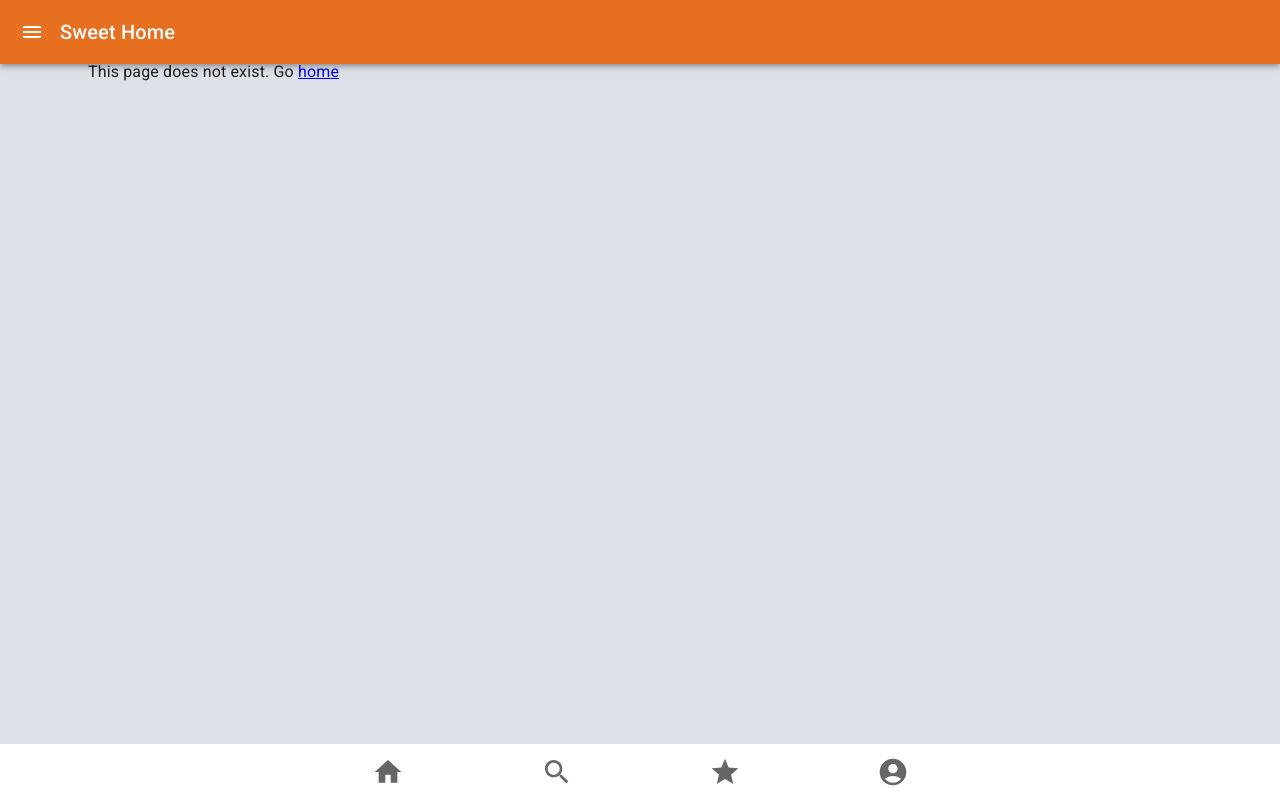
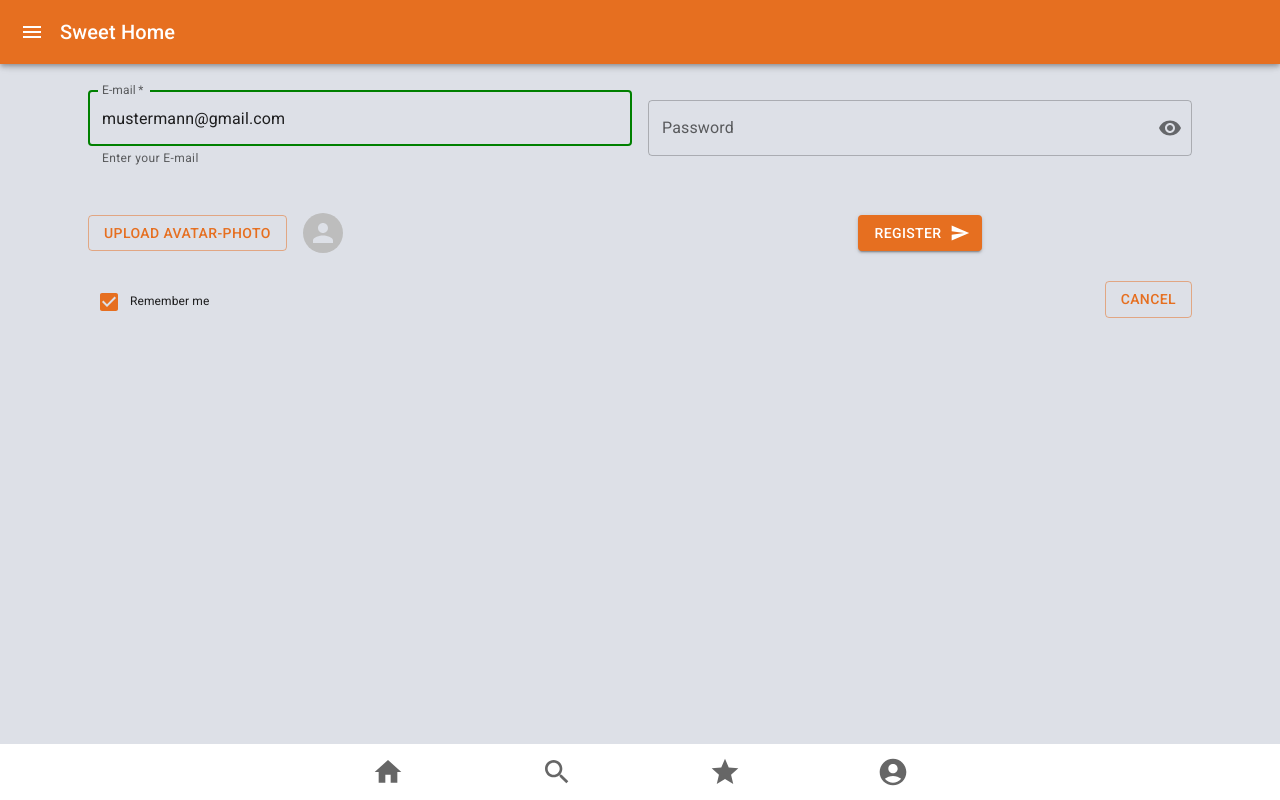
Before and after one commit to VGorianska/SweetHome, a React (Vite) app in the folder client/: page /registration in a window 1280 px wide. Built offline with nearby package versions, Linux system fonts and the light colour scheme.

Commit message:
created Registration Page

```diff
--- a/client/src/components/Login.jsx
+++ b/client/src/components/Login.jsx
@@ -13,7 +13,7 @@ import Button from '@mui/material/Button';
 import { Typography } from '@mui/material';
 import Stack from '@mui/material/Stack';
 import Checkbox from '@mui/material/Checkbox';
-
+import { useNavigate } from "react-router-dom";
 
 
 const ValidationTextField = styled(TextField)({
@@ -32,6 +32,9 @@ const ValidationTextField = styled(TextField)({
 });
 
 export default function Login() {
+  const [anchorEl, setAnchorEl] = React.useState(null);
+  const [checked, setChecked] = React.useState(true);
+  const navigate = useNavigate();
   const [values, setValues] = React.useState({
     amount: '',
     password: '',
@@ -54,10 +57,14 @@ export default function Login() {
     event.preventDefault();
   };
 
-  const [checked, setChecked] = React.useState(true);
 
   const handlechange = (event) => {
     setChecked(event.target.checked);
+  };
+
+  const handleMenuItemClick = (url) => {
+    navigate(url, { replace: true });
+    setAnchorEl(null);
   };
 
   return (
@@ -100,13 +107,13 @@ export default function Login() {
             label="Password"
           />
         </FormControl>
-        <Button sx={{ width: 90, alignItems: 'center', m: '30px auto' }} variant="contained" endIcon={<Send />} onClick={() => location="/"}>
+        <Button sx={{ width: 90, alignItems: 'center', m: '30px auto' }} variant="contained" endIcon={<Send />} onClick={() => handleMenuItemClick('/')}>
           Send
         </Button>
       </Box>
-      <Stack direction="row" spacing={2}>
-        <div><Checkbox checked={checked} onChange={handlechange} inputProps={{ 'aria-label': 'controlled' }} /><Typography>Remember me</Typography></div>
-        <div></div>
+      <Stack direction="row" spacing={2} justifyContent={"space-between"}>
+        <div><Typography sx={{ fontSize: 12 }}><Checkbox checked={checked} onChange={handlechange} inputProps={{ 'aria-label': 'controlled' }} />Remember me</Typography></div>
+        <div><Button variant="outlined" onClick={() => handleMenuItemClick('/registration')} >Registration</Button></div>
       </Stack>
     </Container>
   )
--- /dev/null
+++ b/client/src/components/Registration.jsx
@@ -0,0 +1,140 @@
+import * as React from 'react';
+import { styled } from '@mui/material/styles';
+import Box from '@mui/material/Box';
+import TextField from '@mui/material/TextField';
+import { Container } from '@mui/material';
+import IconButton from '@mui/material/IconButton';
+import OutlinedInput from '@mui/material/OutlinedInput';
+import InputLabel from '@mui/material/InputLabel';
+import InputAdornment from '@mui/material/InputAdornment';
+import FormControl from '@mui/material/FormControl';
+import { Visibility, VisibilityOff, Send } from '@mui/icons-material';
+import Button from '@mui/material/Button';
+import { Typography } from '@mui/material';
+import Stack from '@mui/material/Stack';
+import Checkbox from '@mui/material/Checkbox';
+import Avatar from '@mui/material/Avatar';
+import { useNavigate } from "react-router-dom";
+
+
+
+const Input = styled('input')({
+    display: 'none',
+});
+
+const ValidationTextField = styled(TextField)({
+    '& input:valid + fieldset': {
+        borderColor: 'green',
+        borderWidth: 2,
+    },
+    '& input:invalid + fieldset': {
+        borderColor: 'red',
+        borderWidth: 2,
+    },
+    '& input:valid:focus + fieldset': {
+        borderLeftWidth: 6,
+        padding: '4px !important', // override inline-style
+    },
+});
+
+export default function Registration() {
+
+    const [anchorEl, setAnchorEl] = React.useState(null);
+    const navigate = useNavigate();
+
+
+    const [values, setValues] = React.useState({
+        amount: '',
+        password: '',
+        weight: '',
+        weightRange: '',
+        showPassword: false,
+    });
+    const handleChange = (prop) => (event) => {
+        setValues({ ...values, [prop]: event.target.value });
+    };
+
+    const handleClickShowPassword = () => {
+        setValues({
+            ...values,
+            showPassword: !values.showPassword,
+        });
+    };
+
+    const handleMouseDownPassword = (event) => {
+        event.preventDefault();
+    };
+
+    const handleMenuItemClick = (url) => {
+        navigate(url, { replace: true });
+        setAnchorEl(null);
+      };
+
+    const [checked, setChecked] = React.useState(true);
+
+    const handlechange = (event) => {
+        setChecked(event.target.checked);
+    };
+
+    return (
+        <Container sx={{ background: '#dde0e7', padding: 0, m: '90px 0' }}>
+            <Box
+                component="form"
+                noValidate
+                sx={{
+                    display: 'grid',
+                    gridTemplateColumns: { sm: '1fr 1fr' },
+                    gap: 2,
+                }}
+            >
+                <ValidationTextField
+                    label="E-mail"
+                    helperText="Enter your E-mail"
+                    required
+                    variant="outlined"
+                    defaultValue="mustermann@gmail.com"
+                    id="validation-outlined-input"
+                />
+                <FormControl variant="outlined" sx={{ mt: '10px' }}>
+                    <InputLabel htmlFor="outlined-adornment-password">Password</InputLabel>
+                    <OutlinedInput
+                        id="outlined-adornment-password"
+                        type={values.showPassword ? 'text' : 'password'}
+                        value={values.password}
+                        onChange={handleChange('password')}
+                        endAdornment={
+                            <InputAdornment position="end">
+                                <IconButton
+                                    aria-label="toggle password visibility"
+                                    onClick={handleClickShowPassword}
+                                    onMouseDown={handleMouseDownPassword}
+                                    edge="end"
+                                >
+                                    {values.showPassword ? <VisibilityOff /> : <Visibility />}
+                                </IconButton>
+                            </InputAdornment>
+                        }
+                        label="Password"
+                    />
+                </FormControl>
+
+                <Stack direction="row" alignItems="center" spacing={2}>
+                    <label htmlFor="contained-button-file">
+                        <Input accept="image/*" id="contained-button-file" multiple type="file" />
+                        <Button variant="outlined" component="span">
+                            Upload Avatar-Photo
+                        </Button>
+                    </label>
+                    <Avatar />
+                </Stack>
+                <Button sx={{ alignItems: 'center', m: '30px auto' }} variant="contained" endIcon={<Send />} onClick={() => location = "/"}>
+                    Register
+                </Button>
+            </Box>
+            <Stack direction="row" spacing={2} justifyContent={"space-between"}>
+                <div><Typography sx={{ fontSize: 12 }}><Checkbox checked={checked} onChange={handlechange} inputProps={{ 'aria-label': 'controlled' }} />Remember me</Typography></div>
+                <div><Button variant="outlined" onClick={() => handleMenuItemClick('/')}>Cancel</Button></div>
+            </Stack>
+        </Container>
+    )
+}
--- a/client/src/main.jsx
+++ b/client/src/main.jsx
@@ -13,6 +13,8 @@ import Experts from "./components/Experts";
 import News from "./components/News";
 import Login from "./components/Login";
 import Article from "./components/Article";
+import Registration from "./components/Registration"
+
 
 ReactDOM.render(
   <React.StrictMode>
@@ -27,6 +29,7 @@ ReactDOM.render(
             <Route path="/news" element={<News />} />
             <Route path="/login" element={<Login />} />
             <Route path="/news/:article" element={<Article />} />
+            <Route path="/registration" element={<Registration />} />
             <Route path='*' element={<NotFound />} />
           </Routes>
         </Container>
```
